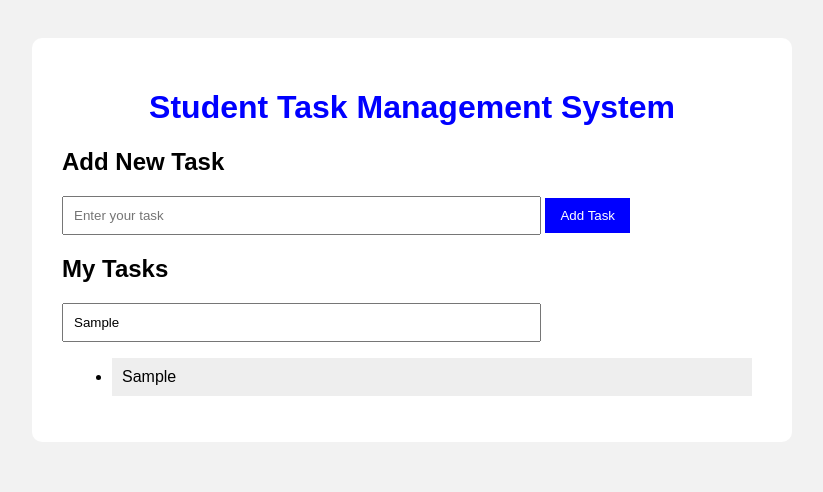
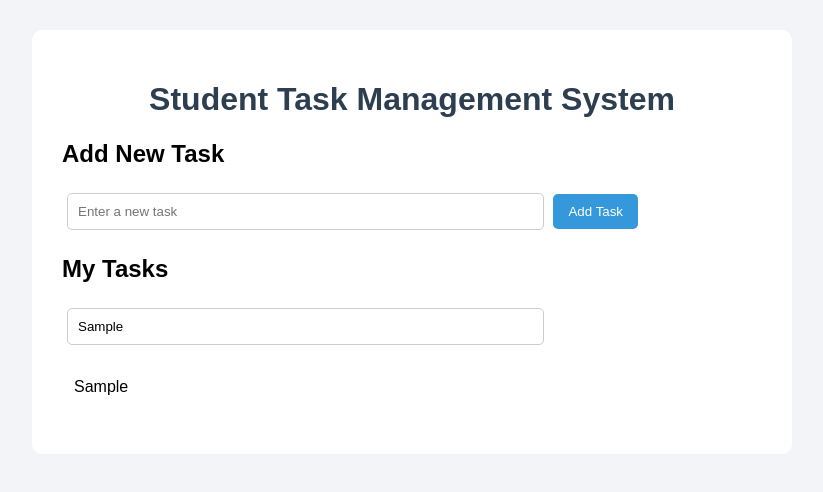
Before and after one commit to AkshayaPanneerselvan/scm-project, a plain HTML site: page StudentTaskManagement/src/index.html in a window 1280 px wide. Both pictures are taken after typing "Sample", "Sample" into the empty fields and a click on the button "Add Task". Shown: the whole page, without its empty margins (228-1051 px from the left). Drawn offline with Linux system fonts and the light colour scheme.

Commit message:
feat: implement CR-02 UI update

```diff
--- a/StudentTaskManagement/src/index.html
+++ b/StudentTaskManagement/src/index.html
@@ -21,9 +21,7 @@
 
         <h2>Add New Task</h2>
 
-        <input type="text"
-            id="taskInput"
-            placeholder="Enter your task">
+        <input type="text" id="taskInput" class="task-input" placeholder="Enter a new task">
 
         <button onclick="addTask()">Add Task</button>
 
--- a/StudentTaskManagement/src/style.css
+++ b/StudentTaskManagement/src/style.css
@@ -33,5 +33,47 @@ button {
 li {
     padding: 10px;
     margin: 10px;
-    background-color: #eee;
 }
+body {
+    font-family: Arial, sans-serif;
+    background-color: #f2f4f8;
+    margin: 0;
+    padding: 30px;
+}
+
+h1 {
+    text-align: center;
+    color: #2c3e50;
+}
+
+input {
+    padding: 10px;
+    border: 1px solid #ccc;
+    border-radius: 5px;
+    margin: 5px;
+}
+
+button {
+    padding: 10px 15px;
+    background-color: #3498db;
+    color: white;
+    border: none;
+    border-radius: 5px;
+    cursor: pointer;
+}
+
+button:hover {
+    background-color: #2980b9;
+}
+
+ul {
+    list-style-type: none;
+    padding: 0;
+}
+
+li {
+    background-color: white;
+    padding: 12px;
+    margin: 8px 0;
+    border-radius: 5px;
+}
```
